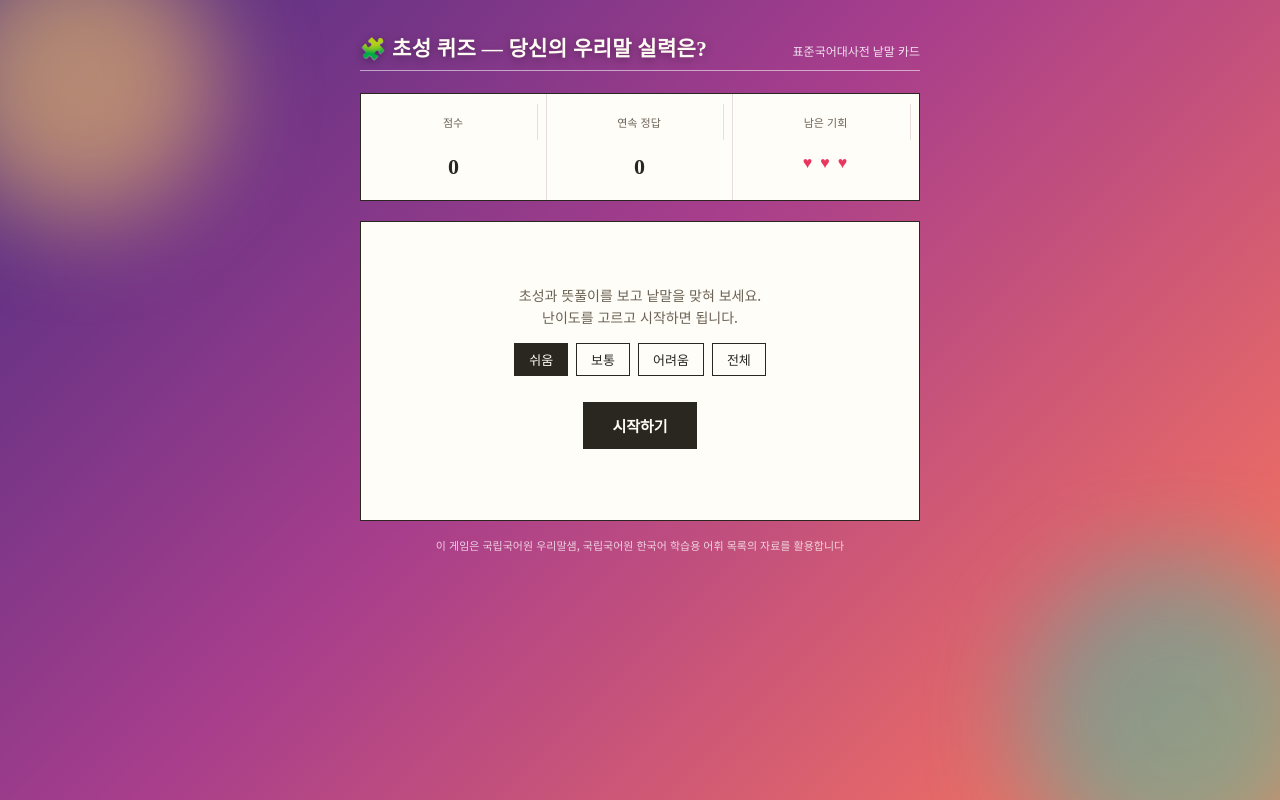
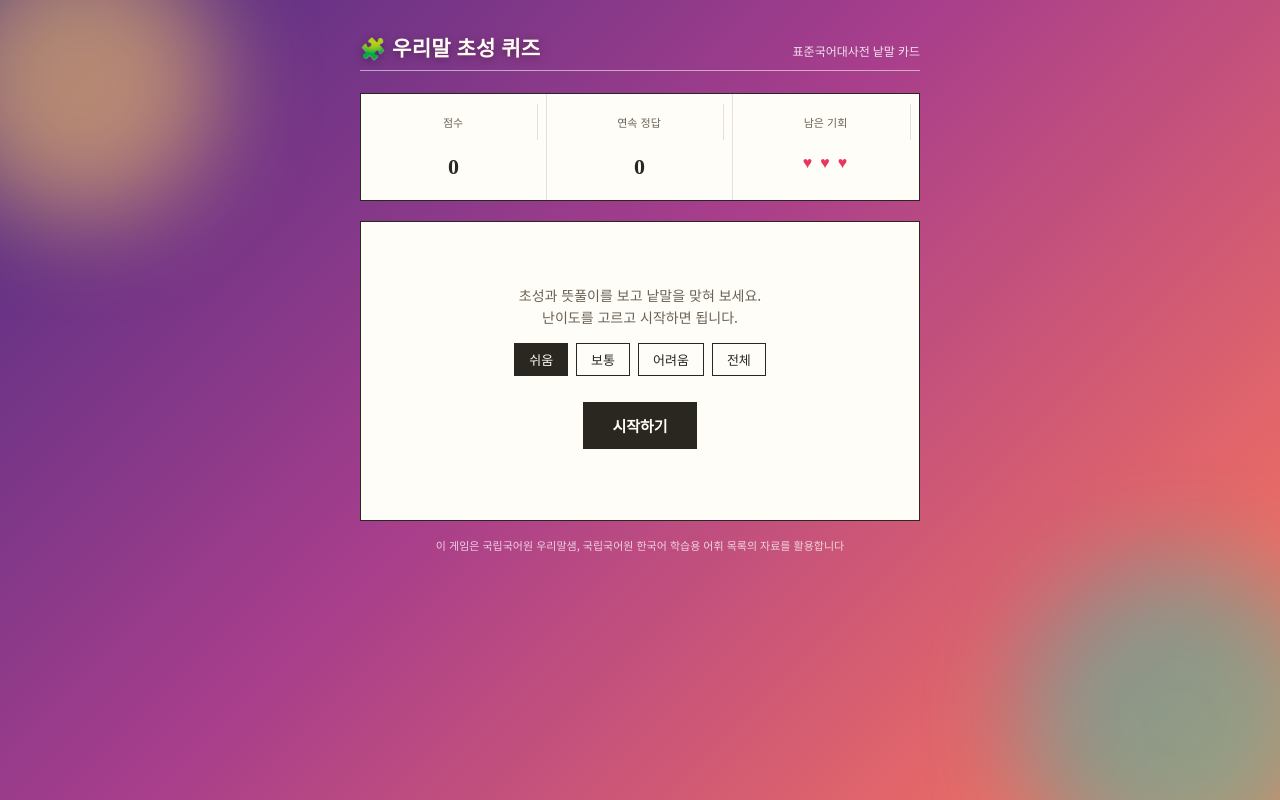
Before and after one commit to zhoska55/-, a website: page public/index.html in a window 1280 px wide. Drawn offline with Linux system fonts and the light colour scheme.

Commit message:
Add files via upload

```diff
--- a/public/index.html
+++ b/public/index.html
@@ -3,7 +3,7 @@
 <head>
 <meta charset="UTF-8">
 <meta name="viewport" content="width=device-width, initial-scale=1.0">
-<title>초성 퀴즈 — 당신의 우리말 실력은?</title>
+<title>우리말 초성 퀴즈</title>
 <link rel="manifest" href="/manifest.json">
 <meta name="theme-color" content="#A83E8C">
 <link rel="icon" href="/icon-192.png">
@@ -249,7 +249,7 @@
 <body>
 <div class="page">
   <div class="runhead">
-    <h1>🧩 초성 퀴즈 — 당신의 우리말 실력은?</h1>
+    <h1>🧩 우리말 초성 퀴즈</h1>
     <span class="meta">표준국어대사전 낱말 카드</span>
   </div>
 
```
Also changed, not shown: public/icon-192.png, public/icon-512.png, public/icon-maskable-512.png, public/manifest.json.
